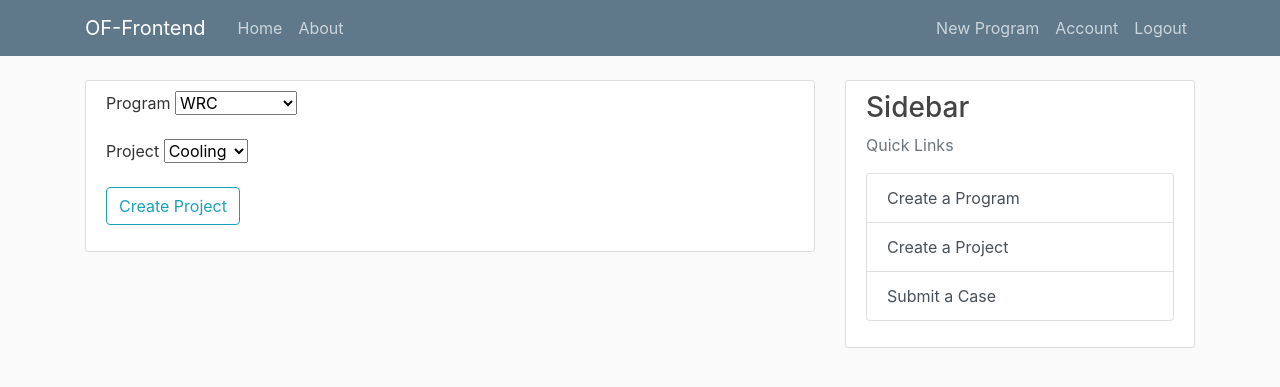
After one commit to clintonbond777/flask_website, a Flask app: page /newcase2 in a window 1280 px wide. The commit adds this page. Shown: the top 387 px of the page. Run offline with Flask 2, Linux system fonts and the light colour scheme; a user stored in the database is signed in; data comes from the database, SQL or seed files in the repository; some libraries are stand-ins or nearby versions.

Commit message:
trying to communicate using jQuery to backend

```diff
--- a/flask_website/forms.py
+++ b/flask_website/forms.py
@@ -104,12 +104,6 @@ class NonValidatingSelectField(SelectField):
 
 
 class CreateCaseForm(FlaskForm):
-    # figure out which project the user came from and assume that is where they want to create a case
-
-    # else figure out what project it needs to be placed in a double level list.
-
-    # else inherit from project
-
     def get_current_program():
         return [(str(u.id), u.name) for u in Program.query.all()]
 
@@ -130,3 +124,26 @@ class CreateCaseForm(FlaskForm):
 
     # submit all that information to server with nice button
     submit = SubmitField("Create Project")
+
+
+class CreateCaseForm2(FlaskForm):
+    def get_current_program():
+        return [(str(u.id), u.name) for u in Program.query.all()]
+
+    # select program to be associated with
+    program_select = SelectField("Program", choices=get_current_program())
+    project_select = SelectField("Project", choices=[], coerce=int)
+
+    # project_select = NonValidatingSelectField(u"project", choices=[])
+    # trying to get dynamic dropdown to work
+
+    # project_select = SelectField(choices=get_selected_project_from_program())
+
+    # create name of project
+
+    # put a description of the project
+    # name = StringField("Case Name", validators=[DataRequired(), Length(min=2, max=20)])
+    # description = StringField("Description", validators=[DataRequired()])
+
+    # submit all that information to server with nice button
+    submit = SubmitField("Create Project")
--- a/flask_website/routes.py
+++ b/flask_website/routes.py
@@ -1,7 +1,8 @@
 import os
+import re
 import secrets
 
-from flask import flash, redirect, render_template, request, url_for
+from flask import flash, redirect, render_template, request, url_for, jsonify, abort
 from flask_login import current_user, login_required, login_user, logout_user
 from PIL import Image
 
@@ -9,7 +10,8 @@ from flask_website import app, bcrypt, db
 from flask_website.forms import (
     CreateProgramForm,
     CreateProjectForm,
-    CreateCaseForm,
+    # CreateCaseForm,
+    CreateCaseForm2,
     LoginForm,
     RegistrationForm,
     UpdateAccountForm,
@@ -195,22 +197,22 @@ def project(program_id, project_id):
     )
 
 
-@app.route("/newcase", methods=["GET", "POST"])
-@login_required
-def newcase():
-    program = Program.query.all()
-    form = CreateCaseForm()
-    form.program_select.choices = [(g.id, g.name) for g in Program.query.all()]
-    form.project_select.choices = [(g.id, g.name) for g in Project.query.all()]
-    if request.method == "GET":
-        return render_template("create_case.html", form=form)
-    if form.validate_on_submit() and request.form["form_name"] == "PickProject":
-        # code to process form
-        flash(
-            "Program: %s, Project: %s"
-            % (form.program_select.data, form.project_select.data)
-        )
-    return redirect(url_for("newcase"))
+# @app.route("/newcase", methods=["GET", "POST"])
+# @login_required
+# def newcase():
+#     program = Program.query.all()
+#     form = CreateCaseForm()
+#     form.program_select.choices = [(g.id, g.name) for g in Program.query.all()]
+#     form.project_select.choices = [(g.id, g.name) for g in Project.query.all()]
+#     if request.method == "GET":
+#         return render_template("create_case.html", form=form)
+#     if form.validate_on_submit() and request.form["form_name"] == "PickProject":
+#         # code to process form
+#         flash(
+#             "Program: %s, Project: %s"
+#             % (form.program_select.data, form.project_select.data)
+#         )
+#     return redirect(url_for("newcase"))
 
 
 @app.route("/_get_projects/u")
@@ -231,3 +233,34 @@ def case(program_id, project_id, case_id):
     return render_template(
         "case.html", title=program.name, program=program, projects=projects, case=case
     )
+
+
+@app.route("/newcase2", methods=["GET", "POST"])
+@login_required
+def newcase2():
+    program = Program.query.all()
+    form = CreateCaseForm2()
+    form.program_select.choices = [(g.id, g.name) for g in Program.query.all()]
+    form.project_select.choices = [(g.id, g.name) for g in Project.query.all()]
+    if request.method == "GET":
+        return render_template("create_case2.html", form=form)
+
+    if form.validate_on_submit() and request.form["form_name"] == "PickProject":
+        # code to process form
+        flash(
+            "Program: %s, Project: %s"
+            % (form.program_select.data, form.project_select.data)
+        )
+    return redirect(url_for("newcase2"))
+
+@app.route('/get_project')
+def get_project():
+    # good for debug, make sure args were sent
+    print(request.args)
+    program = request.args.get('program_select', 'default_if_none')
+    output = {}
+    # I have no idea what this returns...just doing a list generator here assuming we get a list of values
+    output['project'] = [('a', 'this is one'), ('b','this is two'),('c','this is :)')]
+
+    #[x for x in Project.query.filter_by(program = program_select)]
+    return jsonify(output)
--- /dev/null
+++ b/flask_website/templates/create_case2.html
@@ -0,0 +1,58 @@
+{% extends "layout.html" %}
+<script charset="utf-8" type="text/javascript">
+    // this is called a javascript closure. it also wont run the code until the page is finished loading
+    // and it protects the scope of your variables from other code you may later add to the page
+    $(function () {
+        console.log('Function working'); // good for QA!
+        var program_select = $('#program_select');
+        var project_select = $('#project_select');
+        program_select.on('change', function () {
+            // fires when room selection changes
+            getUpdatedSettings();
+        });
+
+        function getUpdatedSettings() {
+            // data to send back to the server
+            var send = {
+                program: program_select.val(),
+            };
+
+            // make the selections disabled while fetching new data
+            project_select.attr('disabled', true);
+
+            $.getJSON("/get_project", send, function (response) {
+                console.log(response); // good for QA!
+
+                // populate 1am
+                project_select.empty();
+                $.each(response.project, function (index, value) {
+                    project_select.append(
+                        $('<option>', {
+                            value: value,
+                            text: value
+                        }, '</option>'))
+                });
+                // remove disabled now
+                project_select.removeAttr('disabled');
+            });
+        }
+    });
+</script>
+
+{% block content %}
+<div class="content-section">
+    <form method="POST" action="/newcase2">
+        {{ form.hidden_tag() }}
+        <div class="form-group">
+            {{ form.program_select.label(class="form-control-label") }} {{ form.program_select }}
+        </div>
+        <div class="form-group">
+            {{ form.project_select.label(class="form-control-label") }} {{ form.project_select }}
+        </div>
+        <div class="form-group">
+            {{ form.submit(class="btn btn-outline-info") }}
+        </div>
+    </form>
+</div>
+
+{% endblock content %}
--- a/flask_website/templates/layout.html
+++ b/flask_website/templates/layout.html
@@ -69,7 +69,7 @@
           <ul class="list-group">
             <a class="list-group-item list-group-item-action" href="{{ url_for('newprogram') }}">Create a Program</a>
             <a class="list-group-item list-group-item-action" href="{{ url_for('newproject') }}"> Create a Project</a>
-            <a class="list-group-item list-group-item-action" href="{{ url_for('newcase') }}"> Submit a Case </a>
+            <a class="list-group-item list-group-item-action" href="{{ url_for('newcase2') }}"> Submit a Case </a>
           </ul>
           </p>
         </div>
```
Also changed, not shown: flask_website/templates/create_case.html (+10 -1 lines), README.md.
